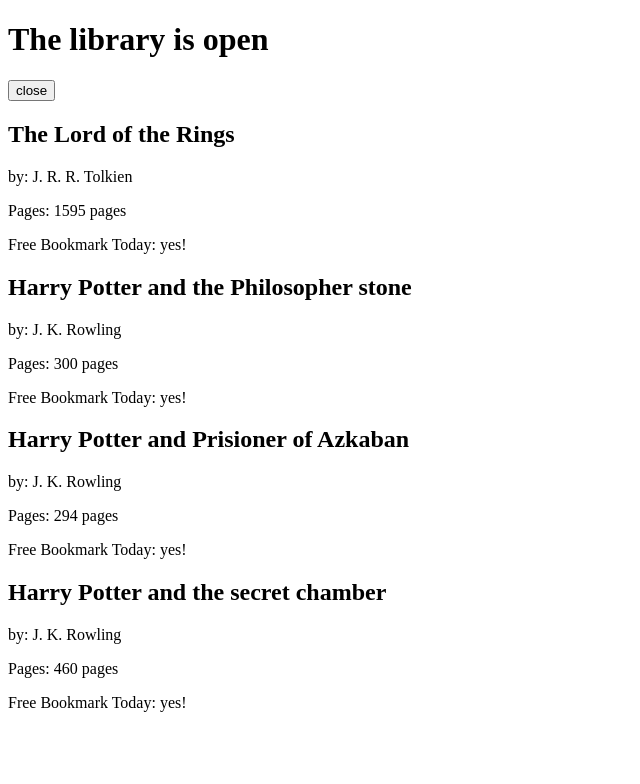
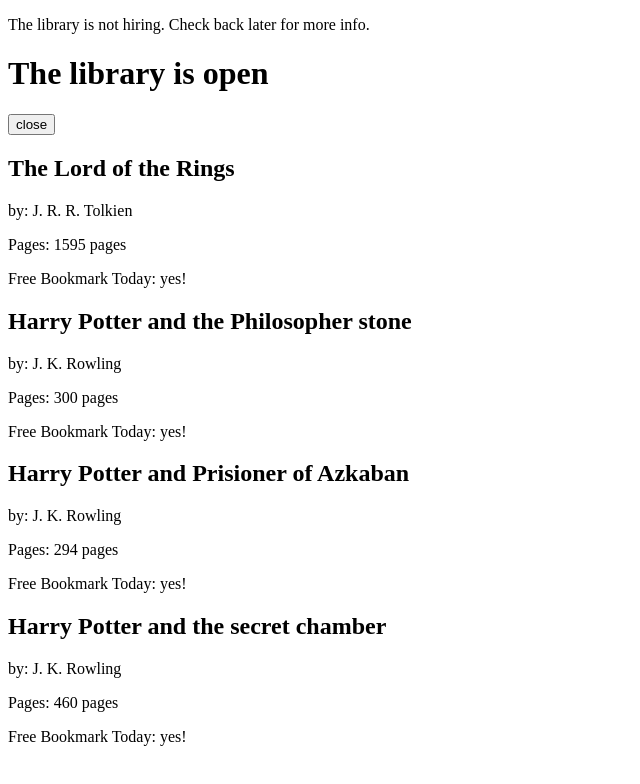
Before and after one commit to curroCasado/React-is-fun, a React (Create React App) app: page / in a window 1280 px wide. Shown: the top 784 px of the page, without its empty margins (0-640 px from the left). Built offline with nearby package versions, Linux system fonts and the light colour scheme.

Commit message:
Conditional rendering

```diff
--- a/src/index.js
+++ b/src/index.js
@@ -31,8 +31,19 @@
   );
 };
 
+const Hiring = () => (
+  <div>
+    <p>The library is hiring. Go to www.library.com/job for more.</p>
+  </div>
+);
+const NotHiring = () => (
+  <div>
+    <p>The library is not hiring. Check back later for more info.</p>
+  </div>
+);
+
 class Library extends Component {
-  state = { open: true, freeBookmark: true };
+  state = { open: true, freeBookmark: true, hiring: false };
 
   toggleOpenClosed = () => {
     this.setState(prevState => ({
@@ -43,6 +54,7 @@
     const { books } = this.props;
     return (
       <div>
+        {this.state.hiring ? <Hiring /> : <NotHiring />}
         <h1>The library is {this.state.open ? "open" : "closed"}</h1>
         <button onClick={this.toggleOpenClosed}>
           {this.state.open ? "close" : "open"}
```
